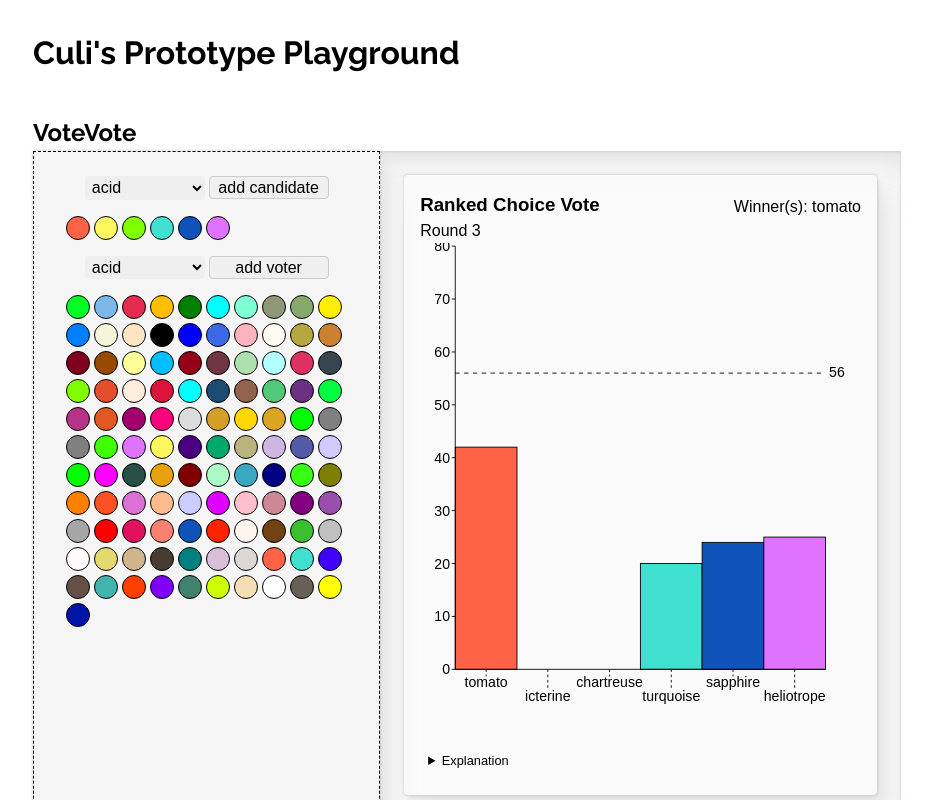
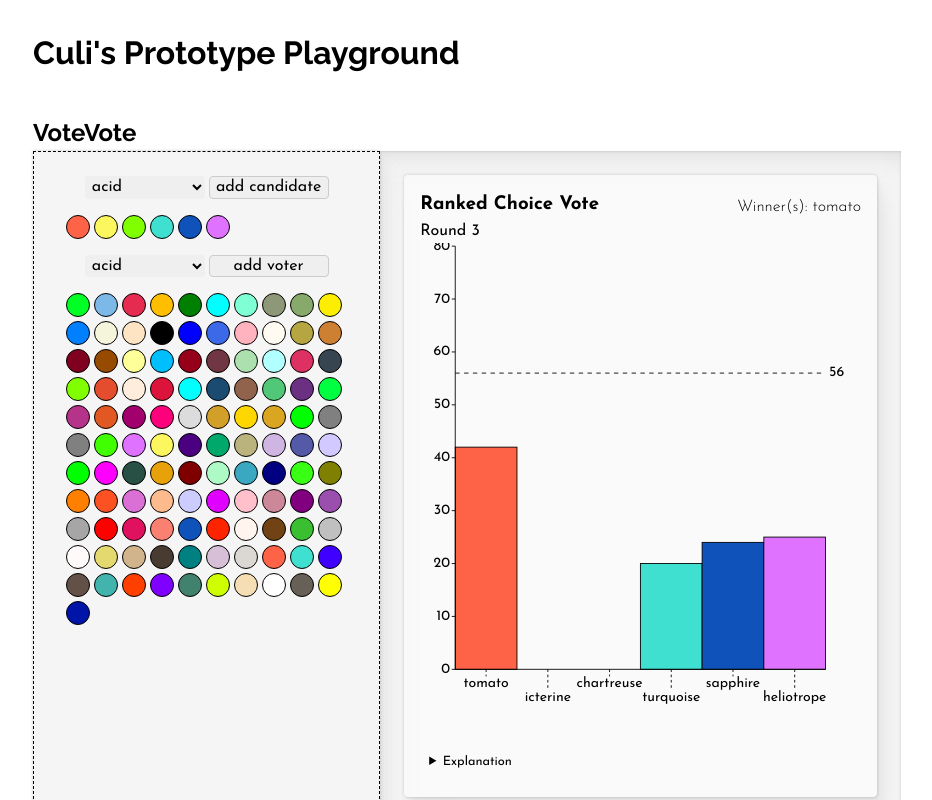
Before and after one commit to tif-calin/react-play, a React app: page /votevote in a window 1280 px wide. Shown: the whole page, without its empty margins (173-1105 px from the left). Built offline with nearby package versions, Linux system fonts and the light colour scheme.

Commit message:
fix font

```diff
--- a/src/styles/fonts.css
+++ b/src/styles/fonts.css
@@ -3,3 +3,4 @@
 /* @import url('https://fonts.googleapis.com/css2?family=Dosis:wght@200...800&display=swap'); */
 /* @import url('https://fonts.googleapis.com/css2?family=Work+Sans:wght@100..900&display=swap'); */
 @import url('https://fonts.googleapis.com/css2?family=Inconsolata:wght@200..900&display=swap');
+@import url('https://fonts.googleapis.com/css2?family=Josefin+Sans:wght@100..700&display=swap');
--- a/src/views/votevote/VisualizationOutputSection.tsx
+++ b/src/views/votevote/VisualizationOutputSection.tsx
@@ -33,10 +33,11 @@ const Container = styled.section`
     font-size: 0.8rem;
     line-height: 1.25rem;
     padding: 0.5rem;
+    border: 1px solid #0000;
     border-radius: 0.25rem;
 
     &[open] {
-      border: 1px solid hsl(var(--shadow-color));
+      border-color: hsl(var(--shadow-color));
 
       & summary {
         border-bottom: 1px solid hsl(var(--shadow-color));
--- a/src/views/votevote/VoteVotePage.tsx
+++ b/src/views/votevote/VoteVotePage.tsx
@@ -5,8 +5,6 @@ import { MemoizedInputSection } from './InputSection';
 import VisualizationOutputSection from './VisualizationOutputSection';
 
 const Wrapper = styled.div`
-  @import url('https://fonts.googleapis.com/css2?family=Josefin+Sans:wght@100..700&display=swap');
-
   * { font-family: 'Josefin Sans', sans-serif; }
 
   --shadow-color: 0deg 0% 80%;
```
